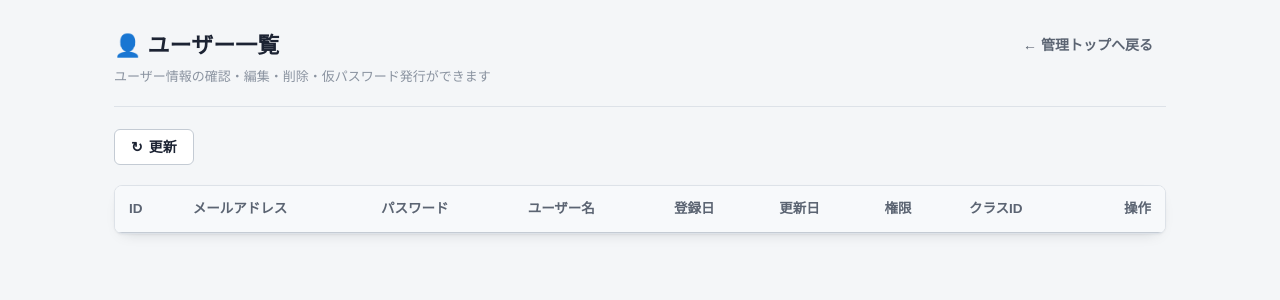
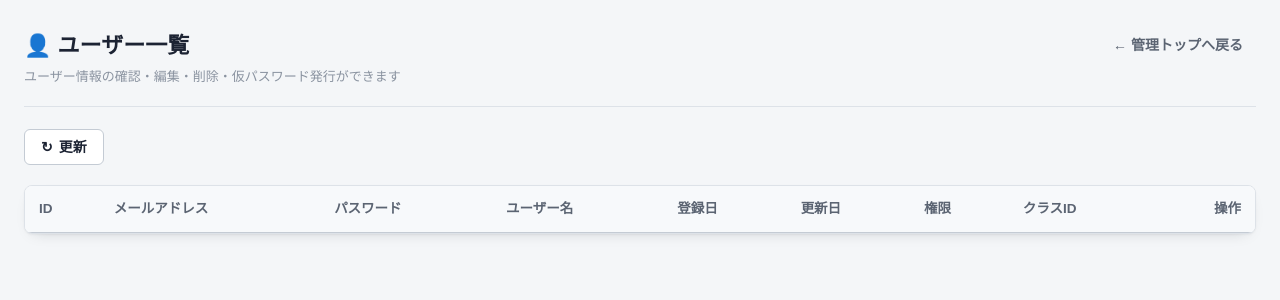
Before and after one commit to sian-ka-suiso/OXquiz, a PHP site: page /view_admin/user.php in a window 1280 px wide. Shown: the top 300 px of the page. Run offline with PHP 8.4, Linux system fonts and the light colour scheme; data that the repository does not hold is empty; a stand-in replaces the project's code that opens the database connection; some libraries are stand-ins or nearby versions.

Commit message:
サブページの余白調整：DBが並ぶので左右余白を広く

```diff
--- a/css_admin/admin.css
+++ b/css_admin/admin.css
@@ -58,6 +58,11 @@ body {
     max-width: 1100px;
     margin: 0 auto;
     padding: 28px 24px 60px;
+}
+
+/* データ一覧を表示するサブページ用：横幅を広くとる */
+.admin-page--wide {
+    max-width: 1600px;
 }
 
 .admin-header {
--- a/view_admin/chapter.php
+++ b/view_admin/chapter.php
@@ -7,7 +7,7 @@
     <title>よくある間違いOXクイズ　チャプター一覧</title>
 </head>
 <body>
-    <div class="admin-page">
+    <div class="admin-page admin-page--wide">
         <header class="admin-header">
             <div class="admin-header-text">
                 <h1 class="admin-title">📘 チャプター一覧</h1>
--- a/view_admin/section.php
+++ b/view_admin/section.php
@@ -7,7 +7,7 @@
     <title>よくある間違いOXクイズ　セクション一覧</title>
 </head>
 <body>
-    <div class="admin-page">
+    <div class="admin-page admin-page--wide">
         <header class="admin-header">
             <div class="admin-header-text">
                 <h1 class="admin-title">📗 セクション一覧</h1>
--- a/view_admin/user.php
+++ b/view_admin/user.php
@@ -7,7 +7,7 @@
     <title>よくある間違いOXクイズ　ユーザー一覧</title>
 </head>
 <body>
-    <div class="admin-page">
+    <div class="admin-page admin-page--wide">
         <header class="admin-header">
             <div class="admin-header-text">
                 <h1 class="admin-title">👤 ユーザー一覧</h1>
```
